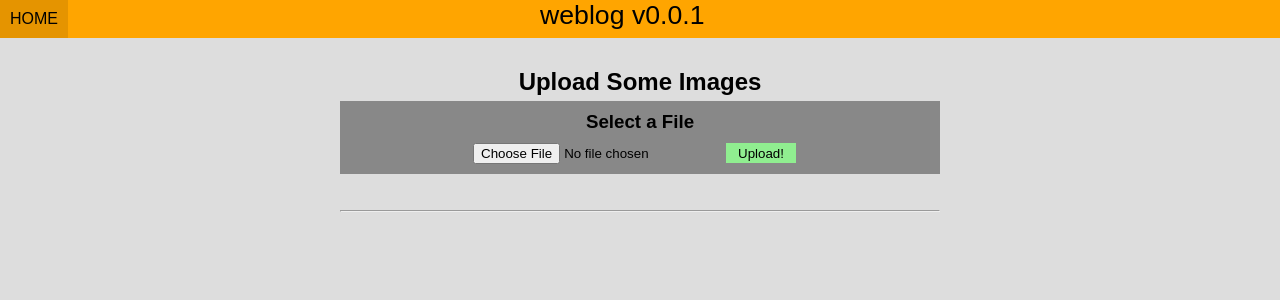
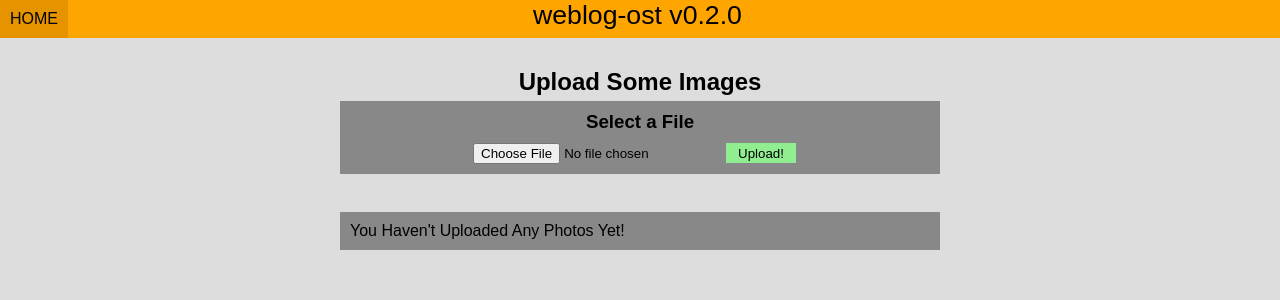
Before and after one commit to blarin/weblog-ost, a Python web app: template templates/image.html in a window 1280 px wide. Shown: the top 300 px of the page. Run offline with Jinja, Linux system fonts and the light colour scheme; the template is opened without the code that fills it, so the values that code supplies are empty.

Commit message:
added documentation

```diff
--- a/app.yaml
+++ b/app.yaml
@@ -1,5 +1,5 @@
 application: weblog-ost
-version: 1
+version: 2
 runtime: python27
 api_version: 1
 threadsafe: yes
--- a/stylesheets/main.css
+++ b/stylesheets/main.css
@@ -31,7 +31,7 @@ body{
 #head #logo{
   display: block;
   margin:0 auto;
-  width:200px;
+  width:214px;
   font-size: 20pt;
 }
 
--- a/templates/header.html
+++ b/templates/header.html
@@ -14,7 +14,7 @@
         <a class="navlink float-left" href="/image" target="_blank">UPLOADS</a>
       {% endif %}
       <div id="logo">
-        weblog v0.0.1
+        weblog-ost v0.2.0
       </div>
     </div>
 {% endautoescape %}
--- a/templates/image.html
+++ b/templates/image.html
@@ -17,9 +17,10 @@
         <a class="opages" href="?page={{page_number + 1}}">view older images</a>
       {% endif %}
       <br/>
-      <hr/>
+      <div class="uploaded-image">
+        {% if images|length > 0 %}
           {% for image in images %}
-        <div class="uploaded-image">
+
             <a href="{{page_url}}/image/{{image.filename}}" target="_blank"><img class="thumb" src="/image/{{image.filename}}"/></a>
             <div class="image-info">
               <span class="float-right subtext">{{image.date.strftime('%m-%d-%Y')}}</span>
@@ -31,8 +32,12 @@
               <span class="warning">{{page_url}}/image/{{image.filename}}</span>
             </div>
             <div style="clear:both"></div>
+
+          {% endfor %}
+        {% else %}
+          You Haven't Uploaded Any Photos Yet!
+        {% endif %}
       </div>
-      {% endfor %}
     </div>
   </div>
 {% endautoescape %}
```
Also changed, not shown: index.yaml (+12 -0 lines), templates/index.html (+6 -2 lines), readme.txt. Lines whose indentation alone changed are shown as unchanged.
